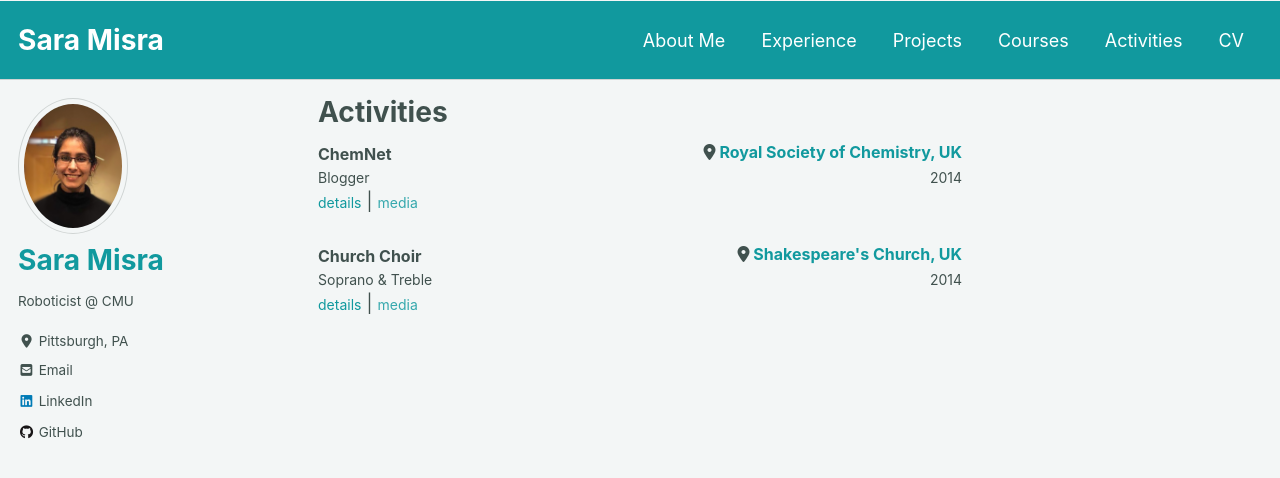
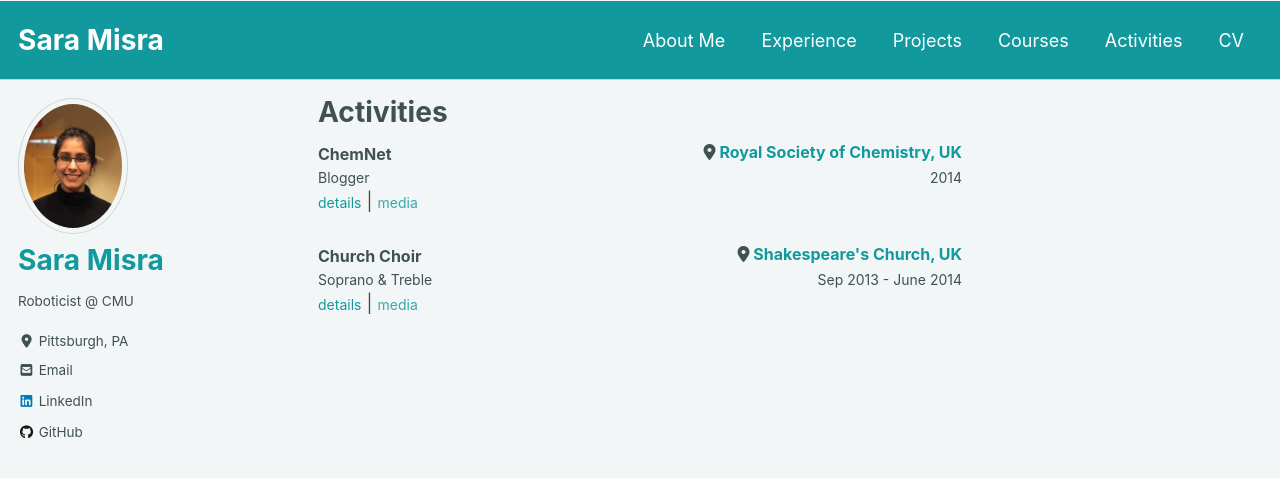
Before and after one commit to saram1sra/saram1sra.github.io, a Jekyll site: the page built from _pages/activities.html, in a window 1280 px wide and 900 px high. Shown: the top 478 px of the window. Built offline with Jekyll 4.4.1, drawn with Linux system fonts in a browser that asks for light colours; cached includes are drawn as plain includes; nearby versions of some CDN libraries; some of the changed lines change nothing that is shown.

Commit message:
update activities

```diff
--- a/_pages/activities.html
+++ b/_pages/activities.html
@@ -49,11 +49,15 @@
 </toggle_down> <br><br>
 
 <heading>Church Choir<span style="float: right"><i class="fa fa-map-marker-alt"></i>  <a href="http://www.stratford-upon-avon.org/" target="_blank">Shakespeare's Church, UK </span></a></heading>
-<head_under>Soprano & Treble<span style="float: right"> 2014</span></head_under>
+<head_under>Soprano & Treble<span style="float: right"> Sep 2013 - June 2014</span></head_under>
 <a href="javascript:toggleblock('choir_det')"style="font-size:14px">details</a> |
 <a href="" style="font-size: 14px"  target="_blank">media</a>
 <toggle_down id="choir_det">
-Sang Soprano and Treble in the Shakespeare's Church Choir, for
+Sang Soprano and Treble in the Shakespeare's Church Choir, for the Church's regular services, as well as weddings and other special events.
+Some notable services where in Christmas, where around 900 people attended the Christmas Carol Service in Dec 2013, and over Easter and Holy Week when services took place almost daily. <br>
+In 2014 to mark the 450th Anniversary of Shakespeare's birth as a part of the Holy Trinity Church Choir I sang in the Festal Choral Evensong arranged as well as in Singing Shakespeare, the premier of a series of compositions
+celebrating Shakespeare's birth commissioned by the Shakespeare's Birthplace Trust.
+<br>
 </toggle_down>
 
 </div>
```
Also changed, not shown: assets/images/pp.jpg.
